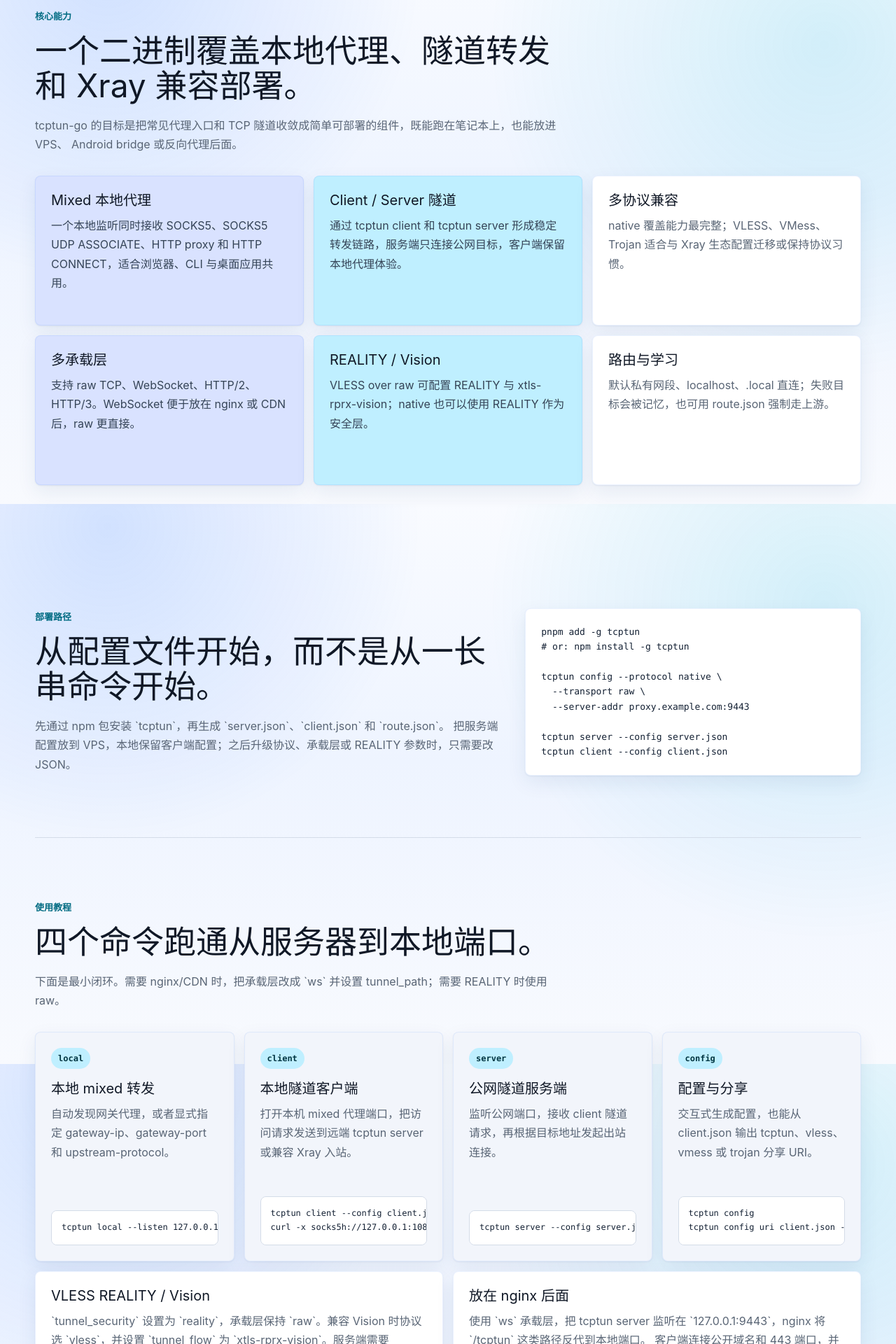
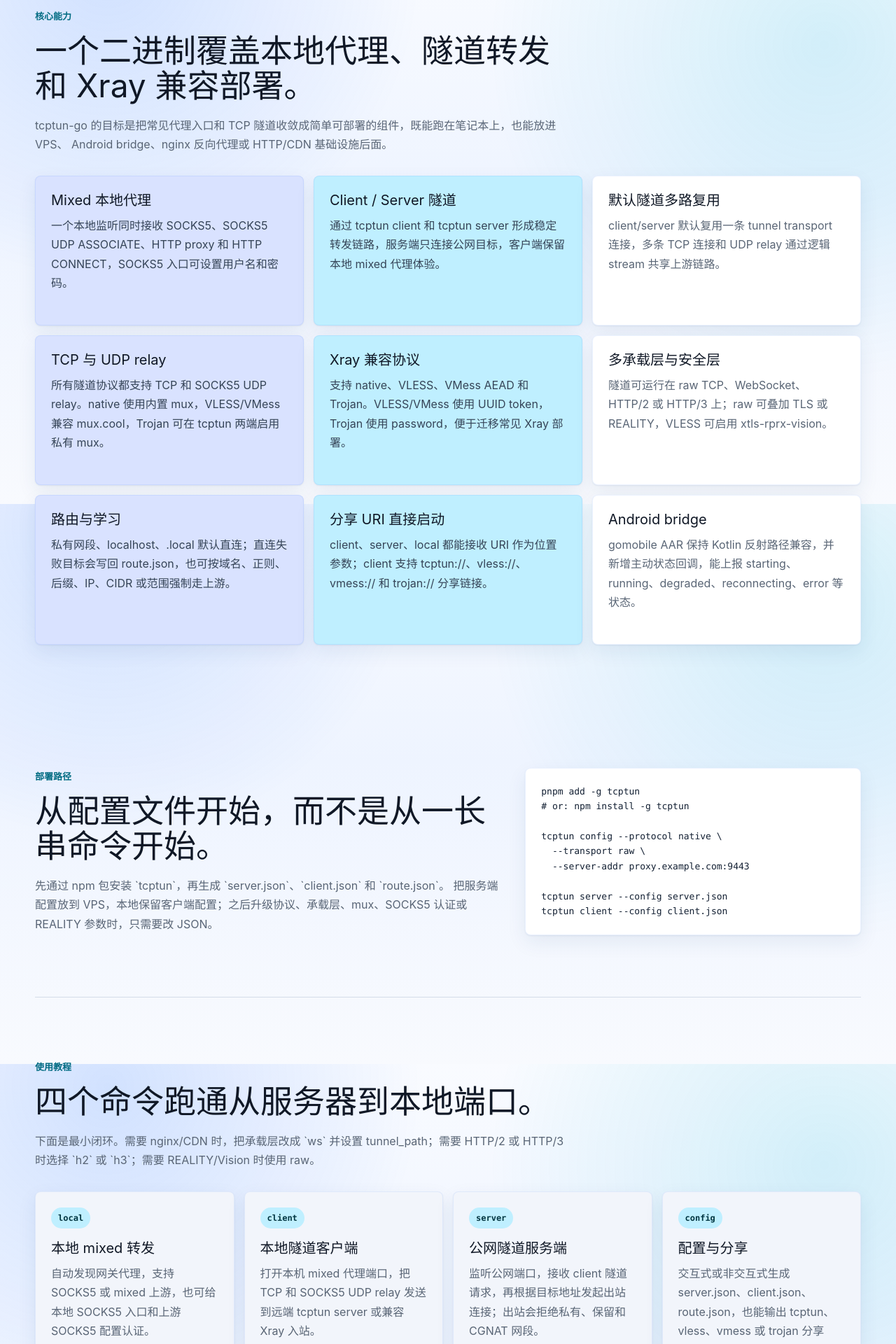
Before and after one commit to sskycn/tcptun, a Next.js app: page / in a window 1280 px wide. Shown: the part 880-2800 px from the top of the page at 70% size. Built offline with nearby package versions, Linux system fonts and the light colour scheme.

Commit message:
Update site for tcptun-go capabilities

```diff
--- a/app/config-tools.tsx
+++ b/app/config-tools.tsx
@@ -89,6 +89,8 @@
   const [serverName, setServerName] = useState("example.com");
   const [realityDest, setRealityDest] = useState("example.com:443");
   const [shortId, setShortId] = useState("");
+  const [clientSocks5Username, setClientSocks5Username] = useState("");
+  const [clientSocks5Password, setClientSocks5Password] = useState("");
   const [forceCidrs, setForceCidrs] = useState("1.1.1.0/24,2001:4860::/48");
   const [uriName, setUriName] = useState("tcptun");
   const [generatedFiles, setGeneratedFiles] = useState<GeneratedFiles | null>(null);
@@ -105,7 +107,7 @@
 
   const generatorOutput = generatedFiles
     ? formatGeneratedOutput(generatedFiles[activeGeneratedFile])
-    : "点击“生成配置”创建 server.json、client.json、route.json 和 client URI。";
+    : "点击“生成配置”创建带 tunnel_mux 的 server.json、client.json、route.json 和 client URI。";
 
   const targetLabel = useMemo(() => (target === "client" ? "client.json" : "server.json"), [target]);
 
@@ -122,6 +124,8 @@
         serverName,
         realityDest,
         shortId,
+        clientSocks5Username,
+        clientSocks5Password,
         forceCidrs,
         uriName,
       });
@@ -172,7 +176,8 @@
         <p className="eyebrow">在线工具</p>
         <h2>配置生成与 Xray 转换都在浏览器里完成。</h2>
         <p>
-          生成器会创建匹配的 server、client、route 文件和客户端 URI；转换器支持从 Xray/V2Ray 的
+          生成器会创建匹配的 server、client、route 文件和客户端 URI；默认显式写出 `tunnel_mux`，也支持客户端
+          SOCKS5 入口认证。转换器支持从 Xray/V2Ray 的
           VLESS、VMess、Trojan 入站或出站提取 tcptun 配置。密钥、token 和配置内容不会上传。
         </p>
       </div>
@@ -183,7 +188,7 @@
           <h3>生成可直接运行的 JSON 和 URI。</h3>
           <p>
             适合新部署。VLESS/VMess 会自动生成 UUID token，native/Trojan 会生成随机十六进制 token；
-            REALITY 会尝试使用浏览器 WebCrypto 生成 X25519 密钥对。
+            REALITY 会尝试使用浏览器 WebCrypto 生成 X25519 密钥对，client/server 隧道默认显式启用 mux。
           </p>
         </div>
         <div className="tool-grid">
@@ -236,6 +241,21 @@
                 onChange={(event) => setShortId(event.target.value)}
               />
             </Field>
+            <Field label="SOCKS5 用户">
+              <input
+                placeholder="可选客户端本地认证"
+                value={clientSocks5Username}
+                onChange={(event) => setClientSocks5Username(event.target.value)}
+              />
+            </Field>
+            <Field label="SOCKS5 密码">
+              <input
+                type="password"
+                placeholder="可选客户端本地认证"
+                value={clientSocks5Password}
+                onChange={(event) => setClientSocks5Password(event.target.value)}
+              />
+            </Field>
             <Field label="强制上游 CIDR">
               <input value={forceCidrs} onChange={(event) => setForceCidrs(event.target.value)} />
             </Field>
@@ -282,7 +302,7 @@
           <h3>从已有配置生成 tcptun 配置。</h3>
           <p>
             从 outbound 生成 client.json，或从 inbound 生成 server.json。当前支持 raw TCP、WebSocket、
-            HTTP/2，以及 TLS 和 REALITY 字段映射。
+            HTTP/2，以及 TLS 和 REALITY 字段映射；Xray QUIC 不会自动映射成 tcptun HTTP/3。
           </p>
         </div>
         <div className="converter-grid">
@@ -420,6 +440,8 @@
   if (form.security === "reality" && form.transport !== "raw") {
     throw new Error("REALITY 配置必须使用 raw 承载层。");
   }
+  validateSOCKS5Credential("SOCKS5 用户", form.clientSocks5Username);
+  validateSOCKS5Credential("SOCKS5 密码", form.clientSocks5Password);
 
   const token = tokenForProtocol(form.protocol);
   const tunnelPath = normalizePath(form.path);
@@ -430,6 +452,7 @@
     tunnel_protocol: form.protocol,
     tunnel_transport: form.transport,
     tunnel_path: tunnelPath,
+    tunnel_mux: true,
   };
   const client: JsonRecord = {
     mode: "client",
@@ -439,8 +462,11 @@
     tunnel_protocol: form.protocol,
     tunnel_transport: form.transport,
     tunnel_path: tunnelPath,
+    tunnel_mux: true,
     upstream_protocol: "socks5",
   };
+  if (form.clientSocks5Username.trim()) client.socks5_username = form.clientSocks5Username.trim();
+  if (form.clientSocks5Password) client.socks5_password = form.clientSocks5Password;
 
   if (form.security === "tls" || form.transport === "h3") {
     server.tunnel_tls_cert = "server.crt";
@@ -905,6 +931,12 @@
     .filter(Boolean);
 }
 
+function validateSOCKS5Credential(label: string, value: string) {
+  if (new TextEncoder().encode(value).length > 255) {
+    throw new Error(`${label} 不能超过 255 字节。`);
+  }
+}
+
 function cleanObject(value: unknown): JsonRecord {
   if (Array.isArray(value)) {
     return value.map((item) => cleanValue(item)).filter((item) => item !== undefined) as unknown as JsonRecord;
--- a/app/layout.tsx
+++ b/app/layout.tsx
@@ -19,9 +19,9 @@
 `;
 
 export const metadata: Metadata = {
-  title: "tcptun-go - 高性能 TCP 隧道和 mixed 代理",
+  title: "tcptun-go - TCP/UDP 隧道和 mixed 代理",
   description:
-    "tcptun-go 项目介绍、npm 安装方式、配置生成器，以及 Xray/V2Ray JSON 到 tcptun 配置的浏览器本地转换工具。",
+    "tcptun-go 项目介绍、npm 安装方式、默认多路复用、UDP relay、REALITY/Vision、配置生成器，以及 Xray/V2Ray JSON 到 tcptun 配置的浏览器本地转换工具。",
   icons: {
     icon: "/tcptun-logo.png",
     apple: "/tcptun-logo.png",
--- a/app/page.tsx
+++ b/app/page.tsx
@@ -5,27 +5,39 @@
 const features = [
   {
     title: "Mixed 本地代理",
-    body: "一个本地监听同时接收 SOCKS5、SOCKS5 UDP ASSOCIATE、HTTP proxy 和 HTTP CONNECT，适合浏览器、CLI 与桌面应用共用。",
+    body: "一个本地监听同时接收 SOCKS5、SOCKS5 UDP ASSOCIATE、HTTP proxy 和 HTTP CONNECT，SOCKS5 入口可设置用户名和密码。",
   },
   {
     title: "Client / Server 隧道",
-    body: "通过 tcptun client 和 tcptun server 形成稳定转发链路，服务端只连接公网目标，客户端保留本地代理体验。",
+    body: "通过 tcptun client 和 tcptun server 形成稳定转发链路，服务端只连接公网目标，客户端保留本地 mixed 代理体验。",
   },
   {
-    title: "多协议兼容",
-    body: "native 覆盖能力最完整；VLESS、VMess、Trojan 适合与 Xray 生态配置迁移或保持协议习惯。",
+    title: "默认隧道多路复用",
+    body: "client/server 默认复用一条 tunnel transport 连接，多条 TCP 连接和 UDP relay 通过逻辑 stream 共享上游链路。",
   },
   {
-    title: "多承载层",
-    body: "支持 raw TCP、WebSocket、HTTP/2、HTTP/3。WebSocket 便于放在 nginx 或 CDN 后，raw 更直接。",
+    title: "TCP 与 UDP relay",
+    body: "所有隧道协议都支持 TCP 和 SOCKS5 UDP relay。native 使用内置 mux，VLESS/VMess 兼容 mux.cool，Trojan 可在 tcptun 两端启用私有 mux。",
   },
   {
-    title: "REALITY / Vision",
-    body: "VLESS over raw 可配置 REALITY 与 xtls-rprx-vision；native 也可以使用 REALITY 作为安全层。",
+    title: "Xray 兼容协议",
+    body: "支持 native、VLESS、VMess AEAD 和 Trojan。VLESS/VMess 使用 UUID token，Trojan 使用 password，便于迁移常见 Xray 部署。",
+  },
+  {
+    title: "多承载层与安全层",
+    body: "隧道可运行在 raw TCP、WebSocket、HTTP/2 或 HTTP/3 上；raw 可叠加 TLS 或 REALITY，VLESS 可启用 xtls-rprx-vision。",
   },
   {
     title: "路由与学习",
-    body: "默认私有网段、localhost、.local 直连；失败目标会被记忆，也可用 route.json 强制走上游。",
+    body: "私有网段、localhost、.local 默认直连；直连失败目标会写回 route.json，也可按域名、正则、后缀、IP、CIDR 或范围强制走上游。",
+  },
+  {
+    title: "分享 URI 直接启动",
+    body: "client、server、local 都能接收 URI 作为位置参数；client 支持 tcptun://、vless://、vmess:// 和 trojan:// 分享链接。",
+  },
+  {
+    title: "Android bridge",
+    body: "gomobile AAR 保持 Kotlin 反射路径兼容，并新增主动状态回调，能上报 starting、running、degraded、reconnecting、error 等状态。",
   },
 ];
 
@@ -33,27 +45,29 @@
   {
     name: "local",
     title: "本地 mixed 转发",
-    command: "tcptun local --listen 127.0.0.1:1080 --gateway-port 7890",
-    body: "自动发现网关代理，或者显式指定 gateway-ip、gateway-port 和 upstream-protocol。",
+    command:
+      "tcptun local --listen 127.0.0.1:1080 --gateway-port 7890\n# alias: tcptun l",
+    body: "自动发现网关代理，支持 SOCKS5 或 mixed 上游，也可给本地 SOCKS5 入口和上游 SOCKS5 配置认证。",
   },
   {
     name: "client",
     title: "本地隧道客户端",
     command:
-      "tcptun client --config client.json\ncurl -x socks5h://127.0.0.1:1080 https://ifconfig.me",
-    body: "打开本机 mixed 代理端口，把访问请求发送到远端 tcptun server 或兼容 Xray 入站。",
+      "tcptun client --config client.json\ntcptun client 'vless://...'",
+    body: "打开本机 mixed 代理端口，把 TCP 和 SOCKS5 UDP relay 发送到远端 tcptun server 或兼容 Xray 入站。",
   },
   {
     name: "server",
     title: "公网隧道服务端",
-    command: "tcptun server --config server.json",
-    body: "监听公网端口，接收 client 隧道请求，再根据目标地址发起出站连接。",
+    command: "tcptun server --config server.json\n# alias: tcptun s",
+    body: "监听公网端口，接收 client 隧道请求，再根据目标地址发起出站连接；出站会拒绝私有、保留和 CGNAT 网段。",
   },
   {
     name: "config",
     title: "配置与分享",
-    command: "tcptun config\ntcptun config uri client.json --name proxy.example.com",
-    body: "交互式生成配置，也能从 client.json 输出 tcptun、vless、vmess 或 trojan 分享 URI。",
+    command:
+      "tcptun config vless\ntcptun config uri client.json --name proxy.example.com",
+    body: "交互式或非交互式生成 server.json、client.json、route.json，也能输出 tcptun、vless、vmess 或 trojan 分享 URI。",
   },
 ];
 
@@ -94,7 +108,8 @@
           <h1>tcptun-go</h1>
           <p className="lede">
             面向现代代理部署的轻量 TCP 隧道与 mixed 代理。一个 Go 二进制即可提供本地 SOCKS5/HTTP
-            入口、client-server 隧道、VLESS/VMess/Trojan 兼容模式，以及 REALITY/Vision 配置能力。
+            入口、TCP/UDP client-server 隧道、默认多路复用、VLESS/VMess/Trojan 兼容模式，以及 REALITY/Vision
+            配置能力。
           </p>
           <div className="hero-actions">
             <a className="button primary" href="#generator">
@@ -140,7 +155,7 @@
           <h2>一个二进制覆盖本地代理、隧道转发和 Xray 兼容部署。</h2>
           <p>
             tcptun-go 的目标是把常见代理入口和 TCP 隧道收敛成简单可部署的组件，既能跑在笔记本上，也能放进 VPS、
-            Android bridge 或反向代理后面。
+            Android bridge、nginx 反向代理或 HTTP/CDN 基础设施后面。
           </p>
         </div>
         <div className="feature-grid">
@@ -159,7 +174,7 @@
           <h2>从配置文件开始，而不是从一长串命令开始。</h2>
           <p>
             先通过 npm 包安装 `tcptun`，再生成 `server.json`、`client.json` 和 `route.json`。
-            把服务端配置放到 VPS，本地保留客户端配置；之后升级协议、承载层或 REALITY 参数时，只需要改 JSON。
+            把服务端配置放到 VPS，本地保留客户端配置；之后升级协议、承载层、mux、SOCKS5 认证或 REALITY 参数时，只需要改 JSON。
           </p>
         </div>
         <div className="code-panel">
@@ -181,7 +196,10 @@
         <div className="section-heading">
           <p className="eyebrow">使用教程</p>
           <h2>四个命令跑通从服务器到本地端口。</h2>
-          <p>下面是最小闭环。需要 nginx/CDN 时，把承载层改成 `ws` 并设置 tunnel_path；需要 REALITY 时使用 raw。</p>
+          <p>
+            下面是最小闭环。需要 nginx/CDN 时，把承载层改成 `ws` 并设置 tunnel_path；需要 HTTP/2 或 HTTP/3
+            时选择 `h2` 或 `h3`；需要 REALITY/Vision 时使用 raw。
+          </p>
         </div>
         <div className="mode-grid">
           {modes.map((mode) => (
@@ -205,10 +223,24 @@
             </p>
           </article>
           <article>
+            <h3>URI 和多路复用</h3>
+            <p>
+              `tcptun client` 可直接读取分享 URI；`tcptun server` 和 `tcptun local` 也支持 `tcptun://` URI。
+              client/server 默认启用 `tunnel_mux`，降低 WebSocket、HTTP/2、HTTP/3 部署中的重复握手开销。
+            </p>
+          </article>
+          <article>
             <h3>放在 nginx 后面</h3>
             <p>
               使用 `ws` 承载层，把 tcptun server 监听在 `127.0.0.1:9443`，nginx 将 `/tcptun` 这类路径反代到本地端口。
               客户端连接公开域名和 443 端口，并启用 TLS server name。
+            </p>
+          </article>
+          <article>
+            <h3>HTTP/3 与转换边界</h3>
+            <p>
+              tcptun 的 `h3` 是基于 QUIC 的 HTTP/3，服务端需要 TLS 证书，客户端固定走 https。
+              Xray/V2Ray 转换器不会把 Xray QUIC 直接映射为 tcptun HTTP/3。
             </p>
           </article>
         </div>
```
